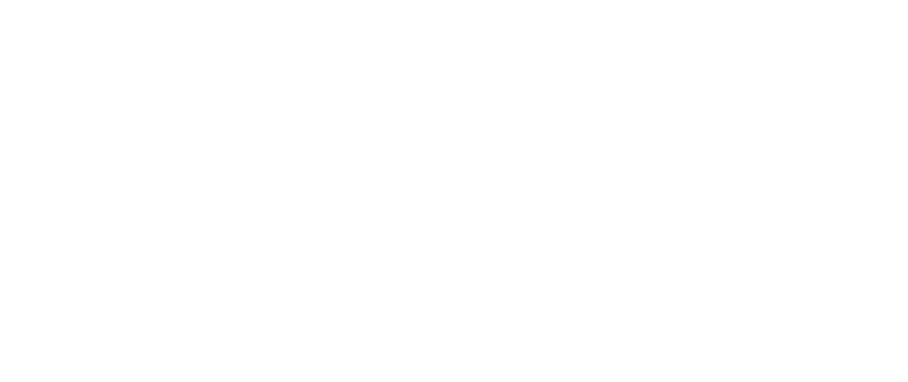
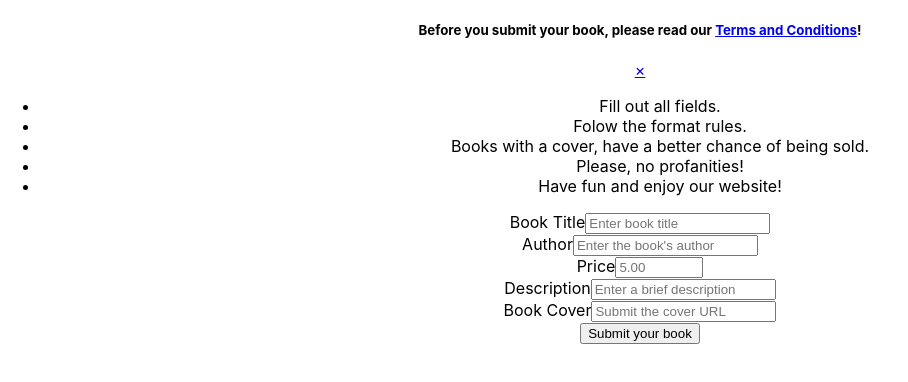
Before and after one commit to Hemadwivedi/finalproject, a React (Create React App) app: page /addBook in a window 1280 px wide. Shown: the top 382 px of the page, without its empty margins (0-908 px from the left). Built offline with nearby package versions, Linux system fonts and the light colour scheme; no server answers.

Commit message:
commited new component

```diff
--- a/src/App.js
+++ b/src/App.js
@@ -5,17 +5,20 @@
 import Navbar from './Components/Navbar/Navbar'
 import Login from './Components/Login/Login'
 import Register from './Components/Register/Register'
-import home from './Components/home'
+import Home from './Components/home'
 import Profile from './Components/User/Profile'
+import AddBook from './Components/Book/AddBook'
 import './App.css';
-import {Redirect} from 'react-router-dom'
+import {Redirect} from 'react-router-dom';
+
 
 class App extends Component {
     constructor(props) {
-        super(props);
+            super(props);
         this.state = {
             loggedIn: false,
-            username: null
+            userId: null,
+            username:null
         }
 
         this.getUser = this.getUser.bind(this)
@@ -40,13 +43,14 @@
 
                 this.setState({
                     loggedIn: true,
+                    userId: response.data.user.id,
                     username: response.data.user.username
                 })
             } else {
                 console.log('Get user: no user');
                 this.setState({
                     loggedIn: false,
-                    username: null
+                    user: null
                 })
             }
         })
@@ -62,13 +66,16 @@
         return (
             <Router>
                 <div className="App">
-
                     <Navbar updateUser={this.updateUser} loggedIn={this.state.loggedIn}/>
                     <div className='container'>
                         <Route exact path='/' component={Login}/>
                         <Route exact path='/register' component={Register}/>
                         <Route exact path='/profile' component={Profile}/>
-                        <Route exact path='/home' component={home}/>
+                        <Route exact path='/addBook' component={AddBook}/>
+                        <Route
+                            path='/home'
+                            render={() => <Home updateUser={this.updateUser} userId={this.state.userId} username ={this.state.username}/>}
+                        />
                     </div>
                 </div>
                 {this.redirect()}
--- /dev/null
+++ b/src/Components/Book/AddBook.js
@@ -0,0 +1,100 @@
+import React, {Component} from 'react';
+import AddBookFunction from './AddBookFunction';
+import { withRouter } from 'react-router-dom';
+
+class AddBook extends Component {
+
+    constructor(props) {
+        super(props);
+        this.state = {
+            title: "",
+            author: "",
+            price: "",
+            description: "",
+            jpegImg: ""
+        }
+        this.onChange = this.onChange.bind(this);
+        this.onSubmit = this.onSubmit.bind(this);
+    }
+
+    onChange(e) {
+        this.setState({[e.target.name]: e.target.value})
+    }
+
+    onSubmit(e) {
+        e.preventDefault();
+        const book = {
+            title: this.state.title,
+            author: this.state.author,
+            price: this.state.price,
+            description: this.state.description,
+            jpegImg: this.state.jpegImg
+        };
+        AddBookFunction(book).then(response => {
+            if (response) {
+                this.props.history.push('')
+            }
+        })
+    }
+
+    render() {
+        return (
+            <div className="createcontent">
+                <h5 className="rules">Before you submit your book, please read our <a href="#popup1">Terms and
+                    Conditions</a>!</h5>
+                <div id="popup1" className="overlay">
+                    <div className="popup">
+                        <a className="close" href="#">&times;</a>
+                        <div className="content">
+                            <ul>
+                                <li>Fill out all fields.</li>
+                                <li>Folow the format rules.</li>
+                                <li>Books with a cover, have a better chance of being sold.</li>
+                                <li>Please, no profanities!</li>
+                                <li>Have fun and enjoy our website!</li>
+                            </ul>
+                        </div>
+                    </div>
+                </div>
+                <div className="container-submit">
+                    <form method="post" action="/api/book/create" className="submitcont">
+                        <div className="form-group">
+                            <label htmlFor="formGroupExampleInput">Book Title</label>
+                            <input type="text" className="form-control" placeholder="Enter book title" name="title"/>
+                        </div>
+                        <div className="form-group">
+                            <label htmlFor="formGroupExampleInput">Author</label>
+                            <input type="text" className="form-control" placeholder="Enter the book's author"
+                                   name="author"/>
+                        </div>
+
+                        <div className="form-group">
+                            <label htmlFor="formGroupExampleInput">Price</label>
+                            <input type="number" min="5.00" max="100.00" step="0.01" className="form-control"
+                                   placeholder="5.00" name="price"/>
+                        </div>
+                        <div className="form-group">
+                            <label htmlFor="formGroupExampleInput">Description</label>
+                            <input type="text" className="form-control" placeholder="Enter a brief description"
+                                   name="description"/>
+                        </div>
+                        <div className="form-group">
+                            <label htmlFor="formGroupExampleInput">Book Cover</label>
+                            <input type="text" className="form-control" placeholder="Submit the cover URL"
+                                   name="jpegImg"/>
+                        </div>
+                        <input name="submit" type="submit" className="btn submit-btn" value="Submit your book"/>
+                    </form>
+                    <span className="todo-container">
+			</span>
+                </div>
+            </div>
+
+
+        )
+    }
+
+
+}
+
+export default withRouter(AddBook);
--- /dev/null
+++ b/src/Components/Book/AddBookFunction.js
@@ -0,0 +1,10 @@
+import React from 'react';
+import axios from 'axios';
+
+const AddBookFunction =(newBook)=>{
+    return axios.post('/api/book/create', newBook)
+        .then(response => {
+            console.log("Book is addidng");
+        })
+}
+export default AddBookFunction;
--- a/src/Components/Login/Login.js
+++ b/src/Components/Login/Login.js
@@ -7,7 +7,7 @@
         this.state={
             email:'',
             username:''
-        }
+        };
         this.onChange=this.onChange.bind(this);
         this.onSubmit=this.onSubmit.bind(this);
     }
--- a/src/Components/Navbar/Navbar.js
+++ b/src/Components/Navbar/Navbar.js
@@ -1,16 +1,33 @@
 import React, {Component} from 'react';
 import {Link} from 'react-router-dom';
+import axios from 'axios';
+import { createBrowserHistory } from "history";
+import login from "../Login/LogInUser";
+
+
 
 class Navbar extends Component {
-    constructor() {
-        super();
+    constructor(props) {
+        super(props);
         this.logout = this.logout.bind(this);
+    }
+    onSubmit(e){
+        e.preventDefault();
+
+        axios.get('/api/logout').then(res=>{
+            if(res){
+                this.history.push('/home');
+            }
+        })
     }
 
     logout(event) {
         event.preventDefault();
-        localStorage.removeItem('userToken');
-        this.props.history.push('/')
+        axios.get('/api/logout').then(response=> {
+
+                this.props.history.push('/');
+
+        } )
     }
 
 
@@ -35,10 +52,8 @@
                                         <Link to="/library">
                                             <span>Library</span>
                                         </Link>
-                                        <Link to="/logout">
-                                            <span>Log out</span>
-                                        </Link>
-                                        <Link onClick={this.logout}>
+
+                                        <Link onClick={this.onSubmit}>
                                             <span>logout</span></Link>
                                     </section>) :
                                 (
--- a/src/Components/Register/Register.js
+++ b/src/Components/Register/Register.js
@@ -12,7 +12,7 @@
             lastname: '',
             username: '',
             password: ''
-        }
+        };
         this.onChange = this.onChange.bind(this);
         this.onSubmit = this.onSubmit.bind(this);
     }
--- a/src/Components/home.js
+++ b/src/Components/home.js
@@ -1,9 +1,19 @@
-import React, { Component } from 'react'
+import React, {Component} from 'react';
+
+import { Link } from 'react-router-dom';
+
 
 class Home extends Component {
-    constructor() {
-        super()
+    constructor(props) {
+        super(props);
+        this.state = {
+            loadedPost: ''
+        }
+
     }
+
+
+
     render() {
         return (
             <div>
@@ -11,13 +21,13 @@
                     <div className="imageandwelcome">
                         <img src="/assets/images/welcome.png"
                              className="girlreading"/>
-                            <h3 className="welcometext">Welcome</h3>
+                        <h3 className="welcometext">Welcome {this.props.username}</h3>
                     </div>
                     <div className="choices">
                         <h5>Would you like to add a book to sell or search through our library of books?</h5>
-                        <input name="addbook" id="addbook" className="btn add-btn" value="Add a Book"/>
-                            <input name="browsebook" id="browsebook" className="btn browsebook-btn"
-                                   value="Browse Library"/>
+                        <button type="button" className="btn btn-primary btn-lg" ><Link to="/addBook"></Link>Add Book
+                        </button>
+                        <button type="button" className="btn btn-primary btn-lg">Browse Library</button>
                     </div>
                 </div>
             </div>
@@ -26,4 +36,5 @@
 
 
 }
+
 export default Home
```
Also changed, not shown: src/Components/User/Login.js (added, +51 -0 lines), src/Components/User/Profile.js (+14 -12 lines), package.json (indentation only), src/Components/Book/Book.js (added).
